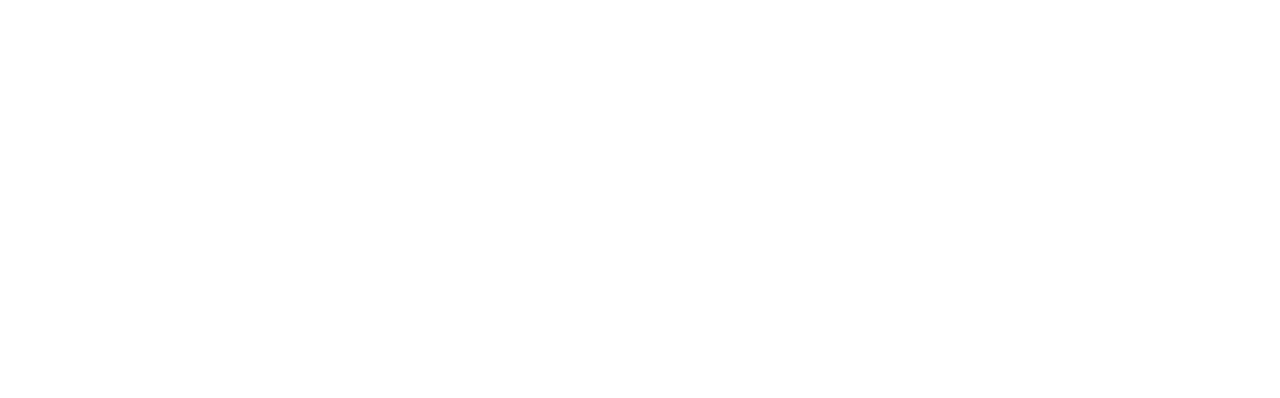
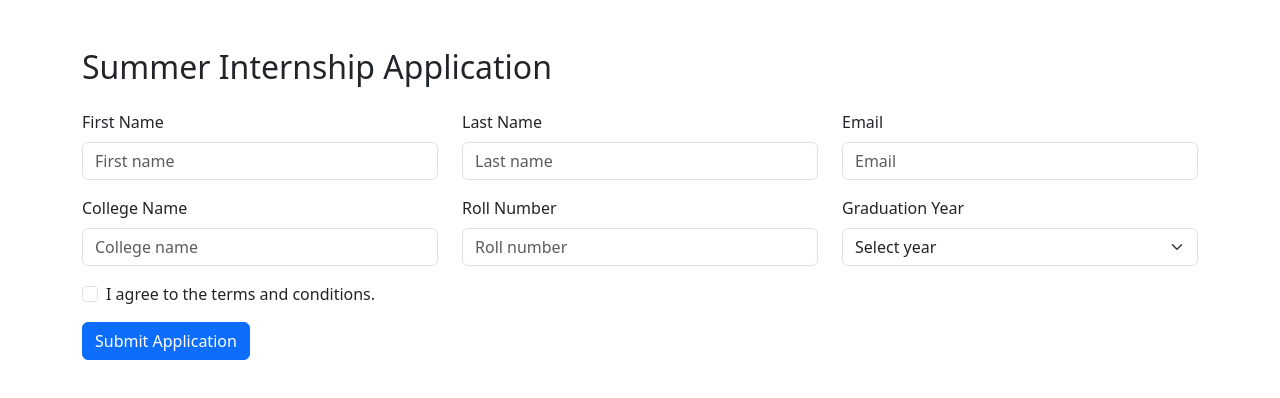
Before and after one commit to acciojob/bootstrap-form-easy-11prath, a website: page main.html in a window 1280 px wide. Drawn offline with nearby package versions, Linux system fonts and the light colour scheme.

Commit message:
created a submission

```diff
--- a/main.html
+++ b/main.html
@@ -1,16 +1,89 @@
 <!DOCTYPE html>
+<html lang="en">
+<head>
+  <meta charset="UTF-8">
+  <title>Internship Application Form</title>
+  <!-- Bootstrap CSS -->
+  <link href="https://cdn.jsdelivr.net/npm/bootstrap@5.3.0/dist/css/bootstrap.min.css" rel="stylesheet">
+</head>
+<body>
+  <div class="container mt-5">
+    <h2 class="mb-4">Summer Internship Application</h2>
+    <form class="needs-validation" novalidate>
 
-<html>
+      <!-- Row 1: First Name, Last Name, Email -->
+      <div class="row mb-3">
+        <div class="col">
+          <label for="first-name-input" class="form-label">First Name</label>
+          <input type="text" class="form-control" id="first-name-input" placeholder="First name" required>
+          <div class="invalid-feedback">Please enter your first name.</div>
+        </div>
+        <div class="col">
+          <label for="last-name-input" class="form-label">Last Name</label>
+          <input type="text" class="form-control" id="last-name-input" placeholder="Last name" required>
+          <div class="invalid-feedback">Please enter your last name.</div>
+        </div>
+        <div class="col">
+          <label for="email-input" class="form-label">Email</label>
+          <input type="email" class="form-control" id="email-input" placeholder="Email" required>
+          <div class="invalid-feedback">Please provide a valid email.</div>
+        </div>
+      </div>
 
-<head>
-	<link rel="stylesheet" href="styles.css">
-</head>
+      <!-- Row 2: College Name, Roll No, Graduation Year -->
+      <div class="row mb-3">
+        <div class="col">
+          <label for="college-input" class="form-label">College Name</label>
+          <input type="text" class="form-control" id="college-input" placeholder="College name" required>
+          <div class="invalid-feedback">Please enter your college name.</div>
+        </div>
+        <div class="col">
+          <label for="roll-no-input" class="form-label">Roll Number</label>
+          <input type="text" class="form-control" id="roll-no-input" placeholder="Roll number" required>
+          <div class="invalid-feedback">Please enter your roll number.</div>
+        </div>
+        <div class="col">
+          <label for="graduation-year" class="form-label">Graduation Year</label>
+          <select class="form-select" id="graduation-year" required>
+            <option value="">Select year</option>
+            <option>2020</option>
+            <option>2021</option>
+            <option>2022</option>
+            <option>2023</option>
+          </select>
+          <div class="invalid-feedback">Please select your graduation year.</div>
+        </div>
+      </div>
 
-<body>
-	<!-- the entire body must be written by student -->
-    <script type="text/javascript" src="./script.js">
-</script>
+      <!-- Checkbox -->
+      <div class="form-check mb-3">
+        <input type="checkbox" class="form-check-input" id="conditions-checkbox" required>
+        <label class="form-check-label" for="conditions-checkbox">I agree to the terms and conditions.</label>
+        <div class="invalid-feedback">You must agree before submitting.</div>
+      </div>
 
+      <!-- Submit Button -->
+      <button type="submit" class="btn btn-primary">Submit Application</button>
+    </form>
+  </div>
+
+  <!-- Bootstrap JS -->
+  <script src="https://cdn.jsdelivr.net/npm/bootstrap@5.3.0/dist/js/bootstrap.bundle.min.js"></script>
+  <script>
+    // Bootstrap validation
+    (() => {
+      'use strict';
+      const forms = document.querySelectorAll('.needs-validation');
+      Array.from(forms).forEach(form => {
+        form.addEventListener('submit', event => {
+          if (!form.checkValidity()) {
+            event.preventDefault();
+            event.stopPropagation();
+          }
+          form.classList.add('was-validated');
+        }, false);
+      });
+    })();
+  </script>
 </body>
-
 </html>
```
